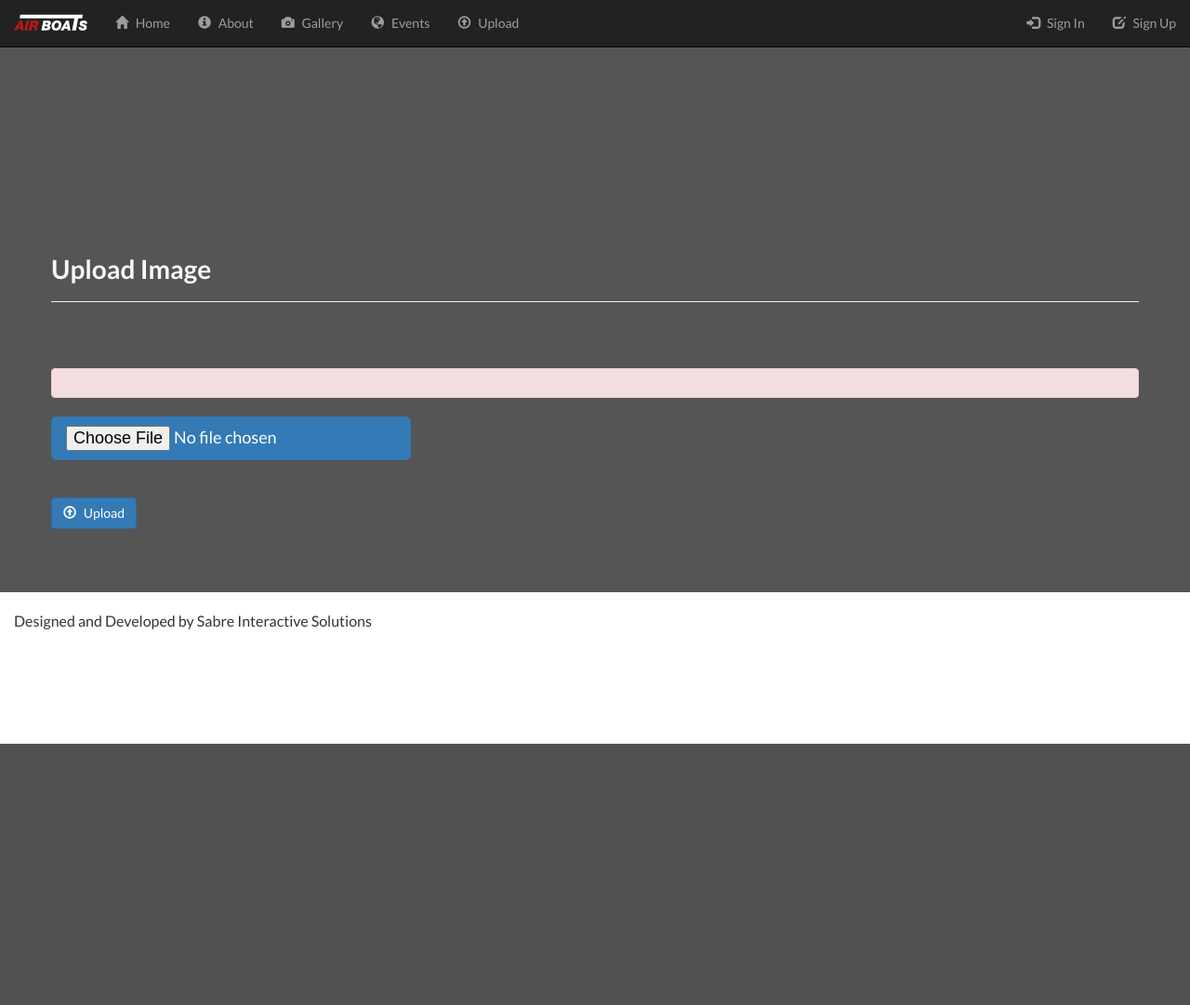
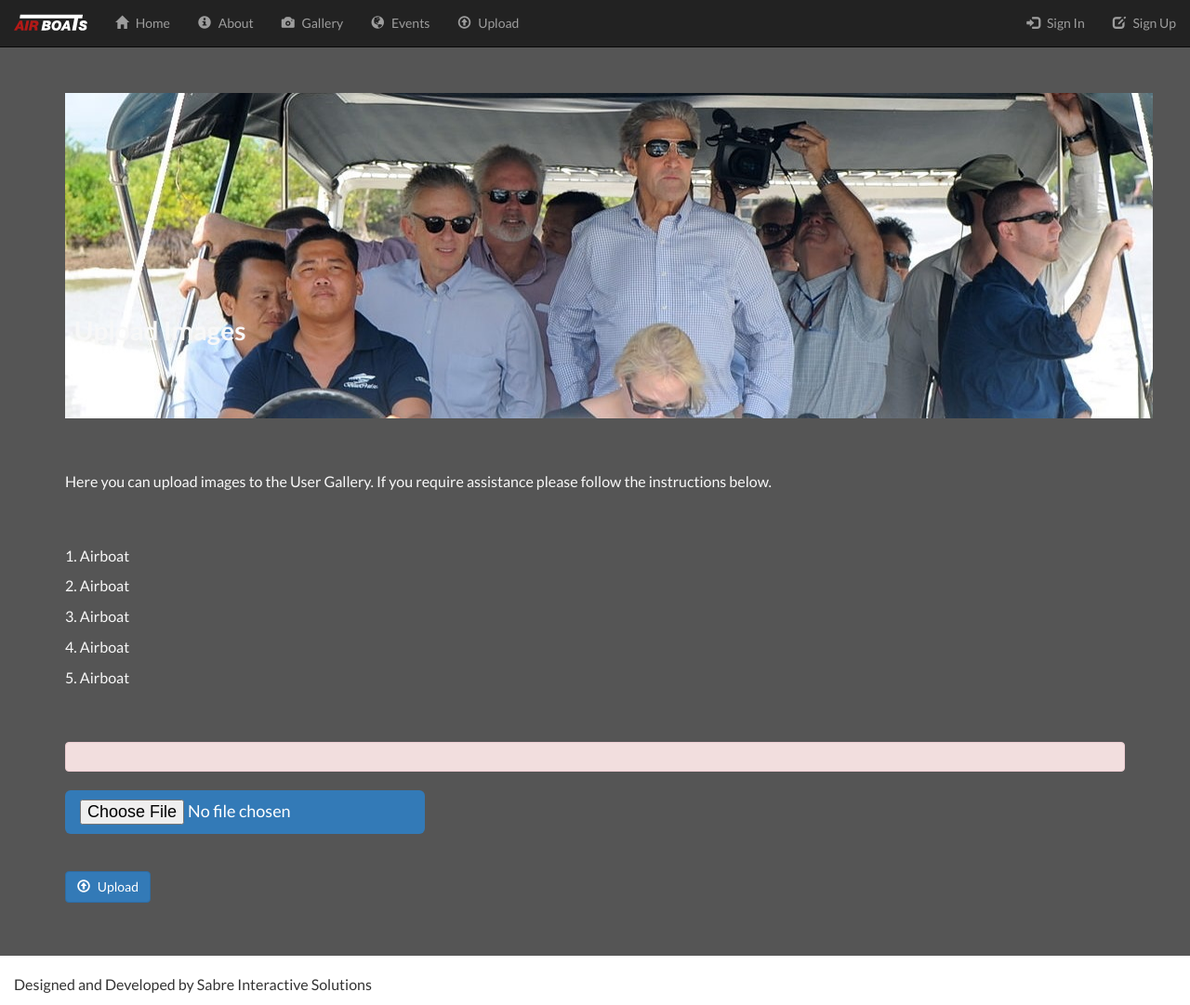
Before and after one commit to Kris-King/AirboatsNZ, a CodeIgniter app: page /index.php/images/upload in a window 1280 px wide. Shown: the whole page at 93% size. Before the commit the page ends 800 px from the top, so only its background shows below. Run offline with CodeIgniter, Linux system fonts and the light colour scheme; data that the repository does not hold is empty.

Commit message:
Merge origin/master
Conflicts:
	nbproject/private/private.xml

```diff
--- a/application/controllers/images.php
+++ b/application/controllers/images.php
@@ -1,16 +1,8 @@
 <?php
 
-/*
- * To change this license header, choose License Headers in Project Properties.
- * To change this template file, choose Tools | Templates
- * and open the template in the editor.
- */
+if (!defined('BASEPATH'))
+    exit('No direct script access allowed');
 
-/**
- * Description of images
- *
- * @author kristopher.king
- */
 class Images extends CI_Controller {
 
     function __construct() {
@@ -18,7 +10,6 @@ class Images extends CI_Controller {
 
         $this->load->helper('url');
         $this->load->helper('form');
-
         $this->_init();
     }
 
@@ -31,7 +22,7 @@ class Images extends CI_Controller {
     }
 
     function index() {
-        $this->load->view('upload_form', array('error' => ' '));
+        $this->load->view('upload_form');
     }
 
     public function user_gallery() {
@@ -59,10 +50,10 @@ class Images extends CI_Controller {
             'max_width' => 1920,
             'max_heigh' => 1080,
         );
+
         $this->load->library('upload', $config);
         if (!$this->upload->do_upload()) {
             $error = array('error' => $this->upload->display_errors());
-
             $this->load->view('pages/upload_form', $error);
         } else {
             $this->load->model('Image');
--- a/application/models/image.php
+++ b/application/models/image.php
@@ -20,8 +20,11 @@ class Image extends MY_Model {
     public $id;
 
     /**
-     * url of the image
+     * url of the image (location of the image that was uploaded by the user)
      * @var type string
      */
     public $url;
+
+
+
 }
--- a/application/views/pages/upload_form.php
+++ b/application/views/pages/upload_form.php
@@ -1,19 +1,30 @@
 <section class="wrapper">
-    <section class="element_spacing">
-        <div class="container">
-            <div class="row spacing">
-                <h1>Upload Image<hr></h1>
-                <div class="alert alert-danger" role="alert"><?php echo $error; ?></div>
-                <?php echo form_open_multipart('images/do_upload'); ?>
+    <section class="container">
+        <section  id="events" class="container">
+            <h1 class="margin_spacing">Upload Images</h1>
+        </section>
 
-                <input type="file" class="btn-lg btn-primary" name="userfile" size="20" />
+        <section class="element_margins">
+            <p>
+                Here you can upload images to the User Gallery. If you require assistance please follow the instructions below.
+            </p>
+            <div class="element_margins">
+            <p>1. Airboat</p>
+            <p>2. Airboat</p>
+            <p>3. Airboat</p>
+            <p>4. Airboat</p>
+            <p>5. Airboat</p>
+            </div>
+            <div class="alert alert-danger" role="alert"><?php echo $error;?></div>
+            <?php echo form_open_multipart('images/do_upload'); ?>
 
-                <br /><br />
+            <input type="file" class="btn-lg btn-primary" name="userfile" size="20" />
 
-                <button type="submit" class="btn btn-primary" value="upload"><span class="glyphicon glyphicon-upload"></span> Upload</button>
+            <br /><br />
 
-                <?php echo form_close(); ?>
-            </div>
-        </div>
+            <button type="submit" class="btn btn-primary" value="upload"><span class="glyphicon glyphicon-upload"></span> Upload</button>
+
+            <?php echo form_close(); ?>
+        </section>
     </section>
 </section>
```
